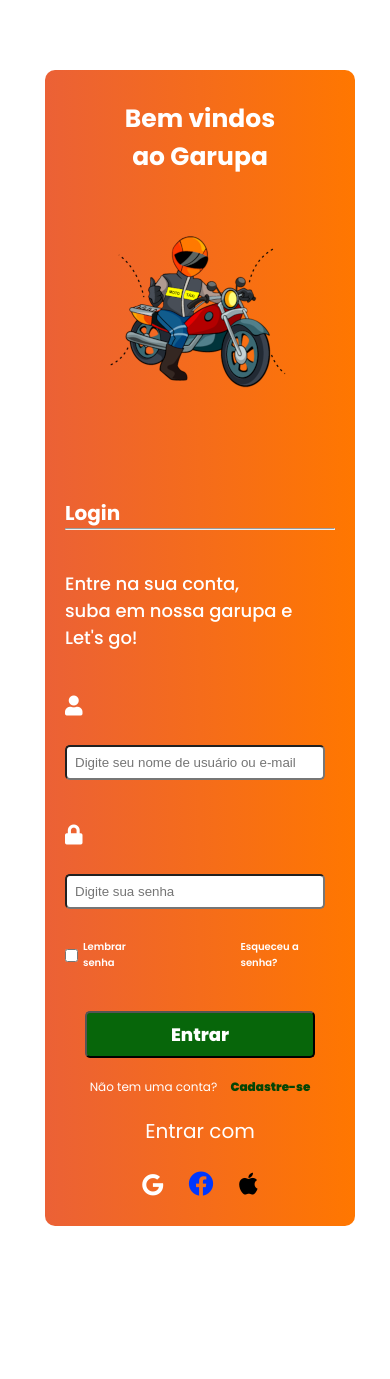
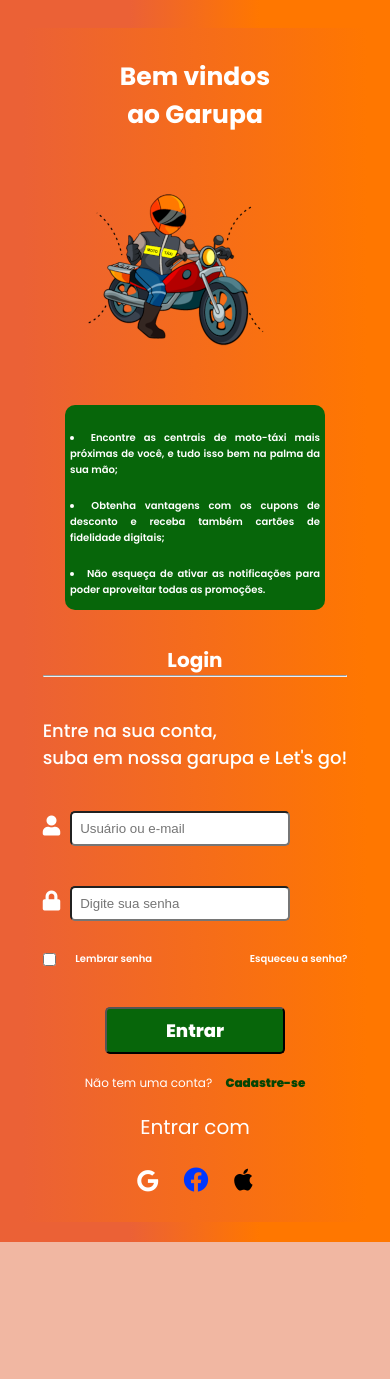
Before and after one commit to Tiagobtz/projeto-garupa, a plain HTML site: page index.html in a window 390 px wide. After the commit the page ends 1242 px from the top, so only its background shows below. Drawn offline with Linux system fonts and the light colour scheme.

Commit message:
Atualizando o responsivo

```diff
--- a/index.html
+++ b/index.html
@@ -40,7 +40,7 @@
             </h3>
 
             <div class="dados">
-                <i class="fas fa-user"></i><input class="inputs" type="email" name="email" id="email" placeholder="Digite seu nome de usuário ou e-mail">
+                <i class="fas fa-user"></i><input class="inputs" type="email" name="email" id="email" placeholder="Usuário ou e-mail">
 
                 <br>
 
--- a/src/css/estilo-principal.css
+++ b/src/css/estilo-principal.css
@@ -2,6 +2,7 @@ body {
     display: flex;
     justify-content: center;
     align-items: center;
+    background-color: rgb(241, 183, 162);
 }
 
 .principal {
--- a/src/css/responsivo.css
+++ b/src/css/responsivo.css
@@ -1,6 +1,6 @@
 @media (max-width: 665px) {
     body {
-        background-color: rgb(255, 255, 255);
+        background-image: linear-gradient(to right, rgb(235, 97, 54), rgb(235, 97, 54), rgb(255, 119, 0), rgb(255, 119, 0));
     }
 
     .principal {
@@ -8,8 +8,12 @@
         grid-template-columns: repeat(5, auto);
         grid-template-rows: repeat(10, auto);
         gap: 0;
-        margin:50px;
         padding: 20px;
+    }
+
+    .items {
+        border: none;
+        border-radius: 0;
     }
 
     .titulo-garupa {
@@ -18,17 +22,39 @@
 
     .imagem {
         grid-area: 1/1/4/6;
-        border-radius: 10px 10px 0 0;
     }
 
     .info {
-        max-width: 0;
-        max-height: 0;
-        background-color: rgba(255, 68, 0, 0);
+        background-color: rgb(7, 102, 10);
+        max-width: 300px;
+        max-height: 195px;
+        font-size: 10px;
+        padding: 5px;
+    }
+
+    .info ul li {
+        margin-bottom: 10px;
     }
 
     .login {
         grid-area: 4/1/11/6;
-        border-radius: 0 0 10px 10px;
+    }
+
+    .login .titulo-login {
+        text-align: center;
+    }
+
+    .inputs {
+        width: 200px;
+    }
+
+    .botao {
+        width: 180px;
+    }
+
+    .senha {
+        display: flex;
+        justify-content: space-between;
+        font-size: 8px;
     }
 }
```
